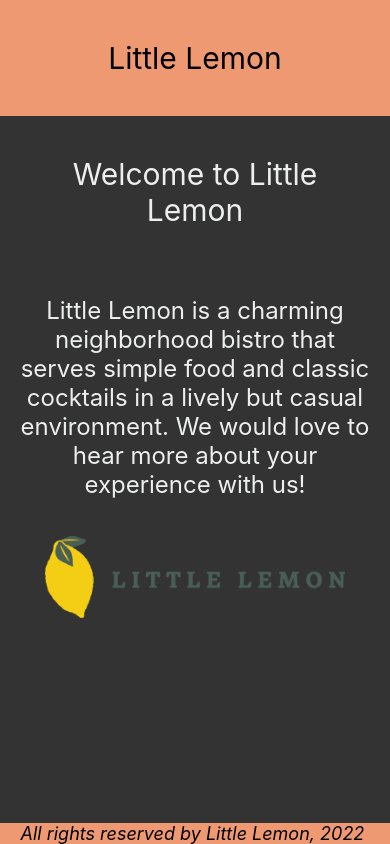
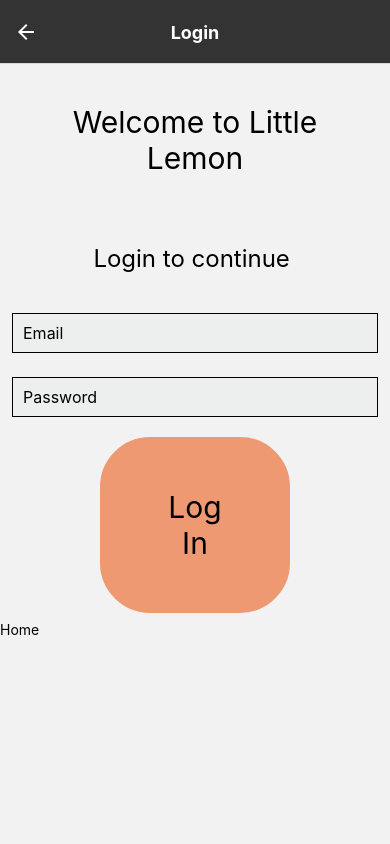
Before and after one commit to DereviankoYaroslav/reactNativeApp, a React Native app: screen /Login in a window 390 px wide. Built offline with nearby package versions, Linux system fonts and the light colour scheme.

Commit message:
+Navigation

```diff
--- a/App.js
+++ b/App.js
@@ -1,22 +1,45 @@
 import * as React from 'react';
-import { View, Text, StyleSheet } from 'react-native';
+import { View, Text, StyleSheet, Image} from 'react-native';
+import { NavigationContainer } from '@react-navigation/native';
+import { createNativeStackNavigator } from '@react-navigation/native-stack';
 
 import Header from './components/Header';
 import Footer from './components/Footer';
+import WelcomeScreen from './components/WelcomeScreen';
+import MenuItems from './components/MenuItems'
 import LoginScreen from './components/LoginScreen';
-import MenuItems from './components/MenuItems';
-import WelcomeScreen from './components/WelcomeScreen';
+
+const Stack = createNativeStackNavigator();
+
+function LogoTitle(){
+  return (
+    <Image style={{
+      height: 40,
+      width: 300,
+      resizeMode: 'contain',
+      alignSelf: 'center'
+    }
+    } source={require('./img/logo.png')} />
+  );
+}
 
 export default function App() {
   return (
     <>
-      <View style={styles.container}>
-        <Header />
-        <WelcomeScreen />
-      </View>
-      <View style={styles.footerContainer}>
-        <Footer />
-      </View>
+    <NavigationContainer>
+      <Stack.Navigator initialRouteName='Welcome'
+      screenOptions={{ headerStyle:
+      { backgroundColor: '#333333' },
+      headerTintColor: '#fff',
+      headerTitleStyle: {
+        fontWeight: 'bold',
+      },
+      headerTitleAlign: 'center'}}>
+        <Stack.Screen options={{title: "Home", headerTitle: (props) => <LogoTitle {...props} />}} name='Welcome' component={WelcomeScreen}></Stack.Screen>
+        <Stack.Screen name='Menu' component={MenuItems}></Stack.Screen>
+        <Stack.Screen name='Login' component={LoginScreen}></Stack.Screen>
+      </Stack.Navigator>
+    </NavigationContainer>
     </>
   );
 }
@@ -24,7 +47,6 @@
 const styles = StyleSheet.create({
   container: {
     flex: 1,
-    backgroundColor: '#333333',
   },
   footerContainer: { backgroundColor: '#333333' },
 });
--- a/components/Footer.js
+++ b/components/Footer.js
@@ -1,4 +1,5 @@
-import { StyleSheet, Text, View } from 'react-native';
+import * as React from 'react';
+import { View, Text, StyleSheet } from 'react-native';
 
 export default function Footer() {
   return (
@@ -13,7 +14,7 @@
 const styles = StyleSheet.create({
   container: {
     backgroundColor: '#EE9972',
-    marginBottom: 0,
+    marginBottom: 20,
   },
   footerText: {
     fontSize: 18,
--- a/components/Header.js
+++ b/components/Header.js
@@ -1,4 +1,5 @@
-import { StyleSheet, Text, View } from 'react-native';
+import * as React from 'react';
+import { View, Text, StyleSheet } from 'react-native';
 
 export default function Header() {
   return (
@@ -10,6 +11,7 @@
 
 const styles = StyleSheet.create({
   container: {
+    flex: 0.16,
     backgroundColor: '#EE9972',
   },
   headerText: {
--- a/components/LoginScreen.js
+++ b/components/LoginScreen.js
@@ -1,7 +1,7 @@
 import { useState } from 'react';
 import { ScrollView, Text, StyleSheet, TextInput, Alert, Pressable, View} from 'react-native';
 
-export default function LoginScreen() {
+export default function LoginScreen({navigation}) {
 
     const [email, onChangeEmail] = useState('');
     const [password, onChangePassword] = useState('');
@@ -39,6 +39,9 @@
       <Text style={styles.headerText}>
       You are logged in!
       </Text>}
+      <Pressable onPress={() => navigation.popToTop()}>
+        <Text>Home</Text>
+      </Pressable>
     </ScrollView>
   );
 }
@@ -50,14 +53,14 @@
   headerText: {
     padding: 40,
     fontSize: 30,
-    color: '#EDEFEE',
+    color: '#000000',
     textAlign: 'center',
   },
   regularText: {
     fontSize: 24,
     padding: 20,
     marginVertical: 8,
-    color: '#EDEFEE',
+    color: '#000000',
     textAlign: 'center',
   },
   inputBox: {
--- a/components/MenuItems.js
+++ b/components/MenuItems.js
@@ -60,9 +60,9 @@
   );
 }
 
-const MenuItems = () => {
+const MenuItems = ({navigation}) => {
 
-  const [showMenu, setShowMenu] = useState(false);
+  const [showMenu, setShowMenu] = useState(true);
 
   const renderItem = ({ item }) => {
     return (
@@ -91,6 +91,9 @@
       renderSectionHeader={renderSectionHeader}
       keyExtractor={(item, index) => item+index}
     />  : null}
+      <Pressable onPress={() => navigation.navigate('Login')}>
+        <Text style={menuStyles.button}>Login Screen</Text>
+      </Pressable>
     </View>
   );
 };
@@ -128,4 +131,7 @@
     flexWrap: 'wrap',
     textAlign: 'center',
   },
+  button: {
+    alignSelf: 'center'
+  }
 });
--- a/components/WelcomeScreen.js
+++ b/components/WelcomeScreen.js
@@ -1,39 +1,49 @@
-import { Image, ScrollView, StyleSheet, Text, View } from 'react-native';
+import * as React from 'react';
+import {View, ScrollView, Text, StyleSheet, Image, Pressable} from 'react-native';
 
-export default function WelcomeScreen() {
+export default function WelcomeScreen({navigation}) {
+
   return (
-    <ScrollView indicatorStyle="white" style={styles.container}>
-      <Text style={styles.headerText}>Welcome to Little Lemon</Text>
-      <Text style={styles.regularText}>
-        Little Lemon is a charming neighborhood bistro that serves simple food
-        and classic cocktails in a lively but casual environment. We would love
-        to hear more about your experience with us!
-      </Text>
-      <Image style={styles.logo} source={require('../img/littleLemonLogo.png')}  resizeMode='contain'/>
-    </ScrollView>
+    <View style={styles.container}>
+      <Image style={styles.logo} source={require('../img/littleLemonLogo.png')} />
+      <Text style={styles.title}> Little Lemon, your local Mediterranean Bistro </Text>
+        <Pressable onPress={() => navigation.navigate('Menu')}>
+          <Text style={styles.buttonText}>View Menu</Text>
+        </Pressable>
+    </View>
   );
 }
 
 const styles = StyleSheet.create({
   container: {
     flex: 1,
+    alignItems: 'center'
+  },
+  headerWrapper: {
+    flexDirection: 'row',
+    justifyContent: 'center',
+    margin: 10,
   },
   headerText: {
-    padding: 40,
+    paddingRight: 10,
+    paddingLeft: 20,
+    paddingTop: 30,
+    paddingBottom: 10,
     fontSize: 30,
-    color: '#EDEFEE',
+    color: '#001001',
     textAlign: 'center',
   },
   regularText: {
     fontSize: 24,
     padding: 20,
     marginVertical: 8,
-    color: '#EDEFEE',
+    color: '#000000',
     textAlign: 'center',
   },
   logo: {
-    height: 100,
-    width: 300,
-    alignSelf: 'center'
-  }
+    width: 350,
+    height: 90,
+    borderRadius: 20,
+    margin: 30
+  },
 });
```
Also changed, not shown: package.json (+6 -1 lines), img/logo.png (added), 1 other file (tests, documents, lock files or other folders).
